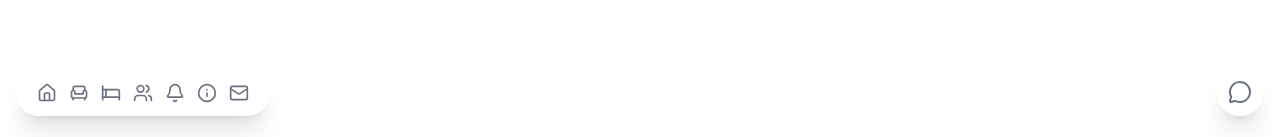
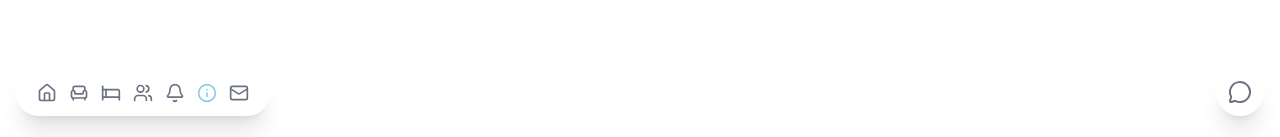
Before and after one commit to idongCodes/212mayst, a Next.js app: page /about in a window 1280 px wide. Shown: the part 660-797 px from the top of the page. Built offline with nearby package versions, Linux system fonts and the light colour scheme.

Commit message:
Add Nav Active Link Highlights

```diff
--- /dev/null
+++ b/app/components/Navigation.tsx
@@ -0,0 +1,67 @@
+"use client"; // This directive is required for usePathname
+
+import Link from "next/link";
+import { usePathname } from "next/navigation";
+import { Home, Armchair, Bed, Users, Bell, Info, Mail, MessageCircle } from "lucide-react";
+
+export default function Navigation() {
+  const pathname = usePathname();
+
+  // Helper to determine active style
+  const isActive = (path: string) => pathname === path;
+
+  // Base styling for nav items
+  const linkClass = (path: string) =>
+    `transition-colors ${
+      isActive(path)
+        ? "text-[var(--sky-blue)] font-bold" // Active Style
+        : "text-gray-500 hover:text-[var(--sky-blue)]" // Inactive Style
+    }`;
+
+  return (
+    <>
+      {/* Global Bottom Nav - Left Aligned */}
+      <nav className="fixed bottom-6 left-4 z-50 flex items-center gap-3 rounded-full border border-white/20 bg-white/60 px-5 py-3 shadow-xl backdrop-blur-xl dark:border-white/10 dark:bg-black/60">
+        <Link href="/" className={linkClass("/")}>
+          <Home size={20} />
+        </Link>
+
+        <Link href="/common-room" className={linkClass("/common-room")}>
+          <Armchair size={20} />
+        </Link>
+
+        <Link href="/my-room" className={linkClass("/my-room")}>
+          <Bed size={20} />
+        </Link>
+
+        <Link href="/mates" className={linkClass("/mates")}>
+          <Users size={20} />
+        </Link>
+
+        <Link href="/notifications" className={linkClass("/notifications")}>
+          <Bell size={20} />
+        </Link>
+
+        <Link href="/about" className={linkClass("/about")}>
+          <Info size={20} />
+        </Link>
+
+        <Link href="/contact" className={linkClass("/contact")}>
+          <Mail size={20} />
+        </Link>
+      </nav>
+
+      {/* Standalone Chat Button - Right Aligned */}
+      <Link
+        href="/chat"
+        className={`fixed bottom-6 right-4 z-50 flex h-12 w-12 items-center justify-center rounded-full border border-white/20 bg-white/60 shadow-xl backdrop-blur-xl transition-colors dark:border-white/10 dark:bg-black/60 ${
+          isActive("/chat")
+            ? "text-[var(--sky-blue)] border-[var(--sky-blue)]" // Active Style
+            : "text-gray-500 hover:text-[var(--sky-blue)]"
+        }`}
+      >
+        <MessageCircle size={24} />
+      </Link>
+    </>
+  );
+}
--- a/app/layout.tsx
+++ b/app/layout.tsx
@@ -1,9 +1,9 @@
 import type { Metadata } from "next";
 import { Geist, Geist_Mono } from "next/font/google";
 import "./globals.css";
-import { Home, Armchair, Bed, Users, Bell, Info, Mail, MessageCircle } from "lucide-react";
 import Image from "next/image";
 import Link from "next/link";
+import Navigation from "./components/Navigation"; // Import the new component
 
 const geistSans = Geist({
   variable: "--font-geist-sans",
@@ -46,44 +46,8 @@ export default function RootLayout({
 
         {children}
 
-        {/* Global Bottom Nav - Left Aligned */}
-        <nav className="fixed bottom-6 left-4 z-50 flex items-center gap-3 rounded-full border border-white/20 bg-white/60 px-5 py-3 shadow-xl backdrop-blur-xl dark:border-white/10 dark:bg-black/60">
-          <Link href="/" className="text-gray-500 transition-colors hover:text-[var(--sky-blue)]">
-            <Home size={20} />
-          </Link>
-
-          <Link href="/common-room" className="text-gray-500 transition-colors hover:text-[var(--sky-blue)]">
-            <Armchair size={20} />
-          </Link>
-
-          <Link href="/my-room" className="text-gray-500 transition-colors hover:text-[var(--sky-blue)]">
-            <Bed size={20} />
-          </Link>
-
-          <Link href="/mates" className="text-gray-500 transition-colors hover:text-[var(--sky-blue)]">
-            <Users size={20} />
-          </Link>
-
-          <Link href="/notifications" className="text-gray-500 transition-colors hover:text-[var(--sky-blue)]">
-            <Bell size={20} />
-          </Link>
-
-          <Link href="/about" className="text-gray-500 transition-colors hover:text-[var(--sky-blue)]">
-            <Info size={20} />
-          </Link>
-
-          <Link href="/contact" className="text-gray-500 transition-colors hover:text-[var(--sky-blue)]">
-            <Mail size={20} />
-          </Link>
-        </nav>
-
-        {/* Standalone Chat Button - Right Aligned (Same Level) */}
-        <Link
-          href="/chat"
-          className="fixed bottom-6 right-4 z-50 flex h-12 w-12 items-center justify-center rounded-full border border-white/20 bg-white/60 text-gray-500 shadow-xl backdrop-blur-xl transition-colors hover:text-[var(--sky-blue)] dark:border-white/10 dark:bg-black/60"
-        >
-          <MessageCircle size={24} />
-        </Link>
+        {/* Replaced hardcoded nav with the Client Component */}
+        <Navigation />
       </body>
     </html>
   );
```
